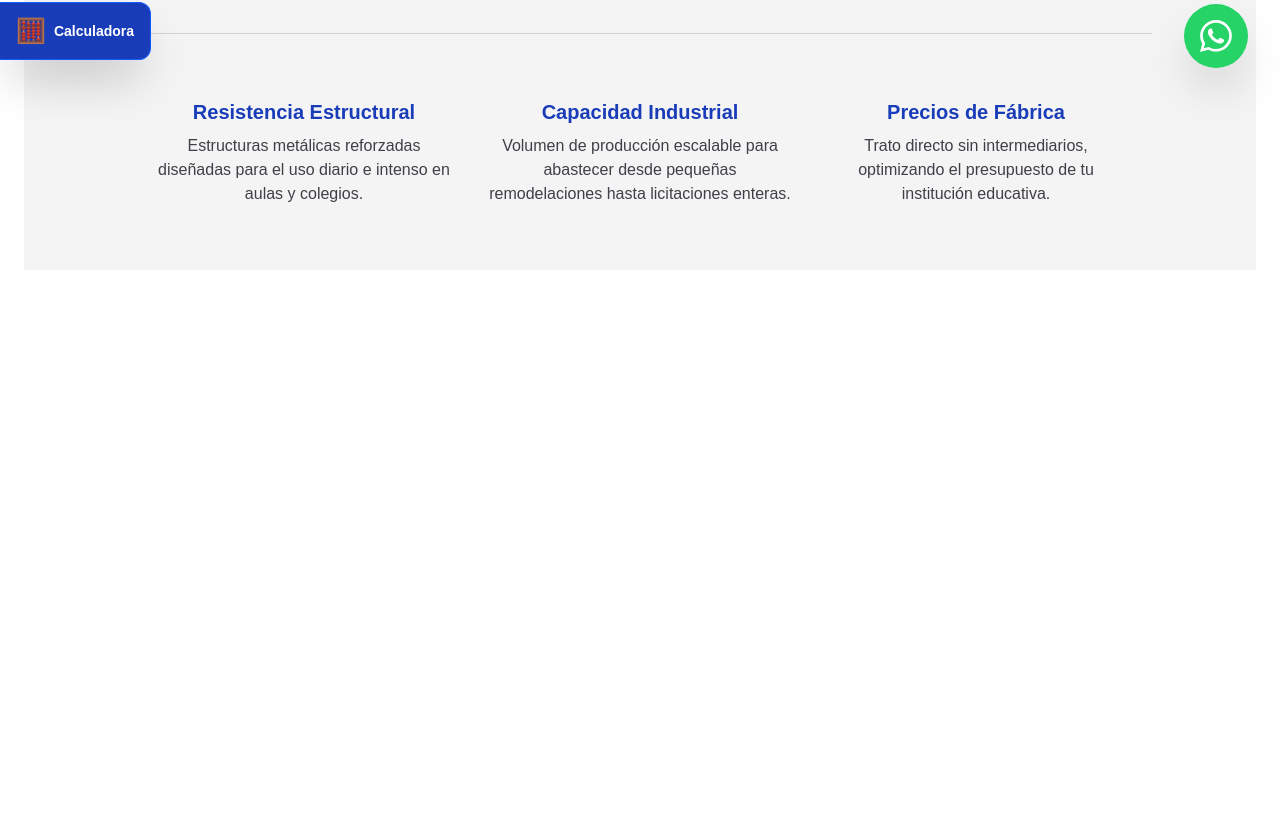
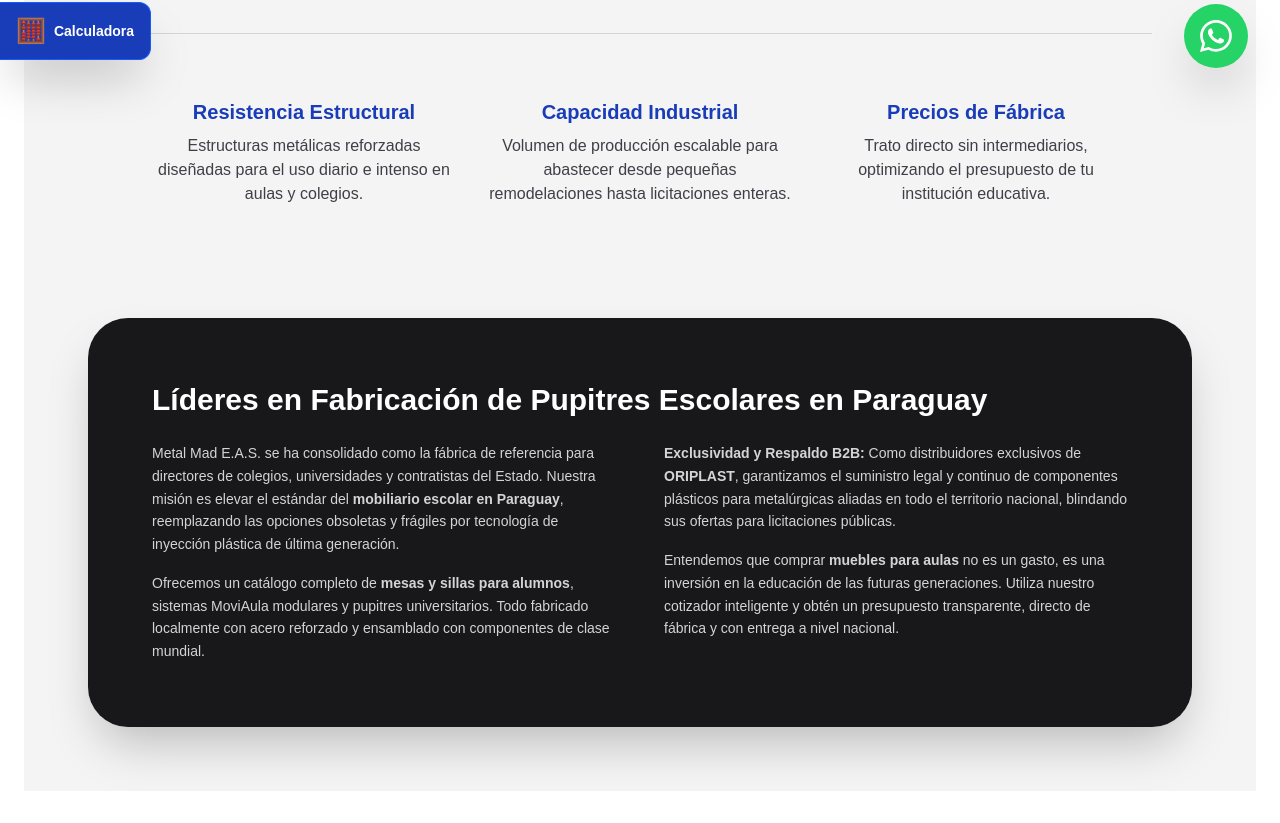
Before and after one commit to oscaramarilla/metal-mad-web, a Next.js app: page / in a window 1280 px wide. Shown: the part 700-1523 px from the top of the page. Before the commit the page ends 1018 px from the top, so only its background shows below. Built offline with nearby package versions, Linux system fonts and the light colour scheme.

Commit message:
Victoria SEO: Inicio corporativo optimizado y bypass de puerto local

```diff
--- a/app/Mobiliario/page.tsx
+++ b/app/Mobiliario/page.tsx
@@ -1,3 +1,9 @@
+import { Metadata } from "next";
+
+export const metadata: Metadata = {
+  title: "Pupitres Escolares y Mesas para Aula en Paraguay | Metal Mad",
+  description: "Fabricamos mobiliario escolar ultrarresistente. Pupitres, sillas y mesas con estructura metálica y plástico inyectado Oriplast. Cotiza online.",
+};
 export default function MobiliarioPage() {
   return (
     <div className="p-10 bg-white min-h-screen text-black py-16">
@@ -22,6 +28,28 @@ export default function MobiliarioPage() {
           <p className="text-zinc-600">Optimizan el espacio de las aulas. Ligeras pero extremadamente duraderas.</p>
         </div>
       </div>
+      {/* SECCIÓN SEO: El motor de búsqueda leerá esto para posicionarte */}
+      <section className="mt-20 bg-white p-10 md:p-16 rounded-3xl border border-zinc-200 shadow-sm">
+        <h2 className="text-3xl font-black text-blue-900 mb-6">Mobiliario Escolar en Paraguay: Calidad que transforma el aula</h2>
+        <div className="prose prose-zinc max-w-none text-zinc-600 space-y-4">
+          <p>
+            Al momento de equipar instituciones educativas, la elección del <strong>mobiliario escolar en Paraguay</strong> define no solo la comodidad del alumno, sino la rentabilidad de la inversión a largo plazo. En Metal Mad E.A.S., somos especialistas como fabricantes y <strong>proveedor de mobiliario escolar</strong>, enfocados en erradicar los problemas comunes de la madera tradicional.
+          </p>
+          <p>
+            Nuestros <strong>pupitres escolares, mesas y sillas para alumnos</strong> están diseñados bajo estrictas normas de ergonomía. Utilizamos estructuras metálicas reforzadas, soldadas con precisión milimétrica, que garantizan la máxima estabilidad en el día a día del entorno académico.
+          </p>
+          <h3 className="text-2xl font-bold text-zinc-800 mt-8 mb-4">¿Por qué elegir nuestros muebles para aulas?</h3>
+          <ul className="list-disc pl-6 space-y-2 mb-6">
+            <li><strong>Durabilidad Extrema:</strong> Al ser los representantes exclusivos de la marca brasileña <strong>ORIPLAST</strong> en el país, ensamblamos nuestras estructuras con asientos, respaldos y tampos (tapas) de polipropileno inyectado de alta ingeniería.</li>
+            <li><strong>Seguridad para el Alumno:</strong> Cero astillas, cero bordes filosos. El plástico inyectado protege la integridad física y los uniformes de los estudiantes.</li>
+            <li><strong>Higiene y Mantenimiento:</strong> Superficies no porosas que permiten una limpieza rápida, ideal para mantener protocolos de salud en los colegios.</li>
+            <li><strong>Cumplimiento para Licitaciones:</strong> Nuestro suministro cumple con todas las normativas legales (Ley 7021/2022 y Ley 1294/1998) de Contrataciones Públicas (DNCP), asegurando que tu compra institucional tenga un respaldo jurídico absoluto.</li>
+          </ul>
+          <p>
+            Ya sea que busques renovar un colegio privado, equipar una universidad o participar en licitaciones del Estado, nuestro catálogo de <strong>pupitres escolares en Paraguay</strong> ofrece la mejor relación costo-beneficio del mercado. Transforma tus aulas hoy mismo y dile adiós al gasto constante en reparaciones.
+          </p>
+        </div>
+      </section>
     </div>
   );
 }
--- a/app/page.tsx
+++ b/app/page.tsx
@@ -1,10 +1,10 @@
+import { Metadata } from "next";
 import Image from "next/image";
-import { Metadata } from "next";
 
-// 🧠 1. EL CEREBRO SEO: Esto es lo que lee Google antes de mostrar la página
+// 🧠 1. EL CEREBRO SEO: Solo un export const metadata en todo el archivo.
 export const metadata: Metadata = {
-  title: "Fábrica de Mobiliario Escolar en Paraguay | Pupitres y Mesas",
-  description: "Fabricantes directos de pupitres escolares, mesas y sillas para alumnos en Paraguay. Capacidad industrial exclusiva para colegios y licitaciones.",
+  title: "Fábrica de Mobiliario Escolar en Paraguay | Metal Mad",
+  description: "Fabricantes directos de pupitres escolares, mesas y sillas para alumnos en Paraguay. Capacidad industrial exclusiva para colegios y licitaciones. Representantes de Oriplast.",
   keywords: ["mobiliario escolar paraguay", "pupitre escolar", "mesas y sillas para alumnos", "muebles para colegio", "fábrica mobiliario B2B"],
 };
 
@@ -50,7 +50,7 @@ export default function Home() {
           <div className="relative w-full max-w-md aspect-[4/3]">
             <Image
               src="/productos/pupitre.jpg"
-              alt="Pupitre escolar y silla para alumno fabricado por MetalMadeas en Asunción"
+              alt="Pupitre escolar y silla para alumno fabricado por Metal Mad en Asunción"
               fill
               className="rounded-xl shadow-2xl object-cover"
               priority
@@ -75,6 +75,32 @@ export default function Home() {
           <p className="text-zinc-700">Trato directo sin intermediarios, optimizando el presupuesto de tu institución educativa.</p>
         </div>
       </section>
+
+      {/* SECCIÓN SEO CORPORATIVA (Inyectada directamente aquí) */}
+      <section className="max-w-6xl mx-auto px-6 mt-12 mb-16 w-full">
+        <div className="bg-zinc-900 rounded-[2.5rem] p-10 md:p-16 text-zinc-300 shadow-2xl">
+          <h2 className="text-3xl font-black text-white mb-6">Líderes en Fabricación de Pupitres Escolares en Paraguay</h2>
+          <div className="grid grid-cols-1 md:grid-cols-2 gap-12">
+            <div className="space-y-4 text-sm leading-relaxed">
+              <p>
+                Metal Mad E.A.S. se ha consolidado como la fábrica de referencia para directores de colegios, universidades y contratistas del Estado. Nuestra misión es elevar el estándar del <strong>mobiliario escolar en Paraguay</strong>, reemplazando las opciones obsoletas y frágiles por tecnología de inyección plástica de última generación.
+              </p>
+              <p>
+                Ofrecemos un catálogo completo de <strong>mesas y sillas para alumnos</strong>, sistemas MoviAula modulares y pupitres universitarios. Todo fabricado localmente con acero reforzado y ensamblado con componentes de clase mundial.
+              </p>
+            </div>
+            <div className="space-y-4 text-sm leading-relaxed">
+              <p>
+                <strong>Exclusividad y Respaldo B2B:</strong> Como distribuidores exclusivos de <strong>ORIPLAST</strong>, garantizamos el suministro legal y continuo de componentes plásticos para metalúrgicas aliadas en todo el territorio nacional, blindando sus ofertas para licitaciones públicas.
+              </p>
+              <p>
+                Entendemos que comprar <strong>muebles para aulas</strong> no es un gasto, es una inversión en la educación de las futuras generaciones. Utiliza nuestro cotizador inteligente y obtén un presupuesto transparente, directo de fábrica y con entrega a nivel nacional.
+              </p>
+            </div>
+          </div>
+        </div>
+      </section>
+
     </div>
   );
 }
--- /dev/null
+++ b/app/robots.ts
@@ -0,0 +1,12 @@
+import { MetadataRoute } from 'next'
+
+export default function robots(): MetadataRoute.Robots {
+  return {
+    rules: {
+      userAgent: '*',
+      allow: '/',
+      disallow: '/private/',
+    },
+    sitemap: 'https://metalmadeas.com/sitemap.xml',
+  }
+}
--- a/next.config.ts
+++ b/next.config.ts
@@ -1,9 +1,6 @@
 import type { NextConfig } from "next";
 
 const nextConfig: NextConfig = {
-  eslint: {
-    ignoreDuringBuilds: true,
-  },
   typescript: {
     ignoreBuildErrors: true,
   },
```
Also changed, not shown: app/sitemap.ts (added), public/llms.txt (added).
